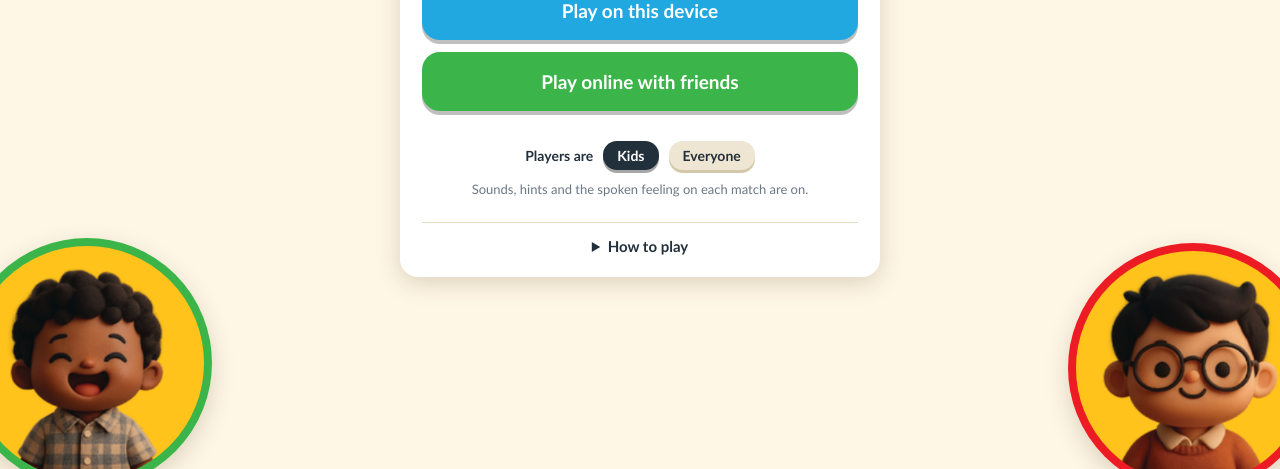
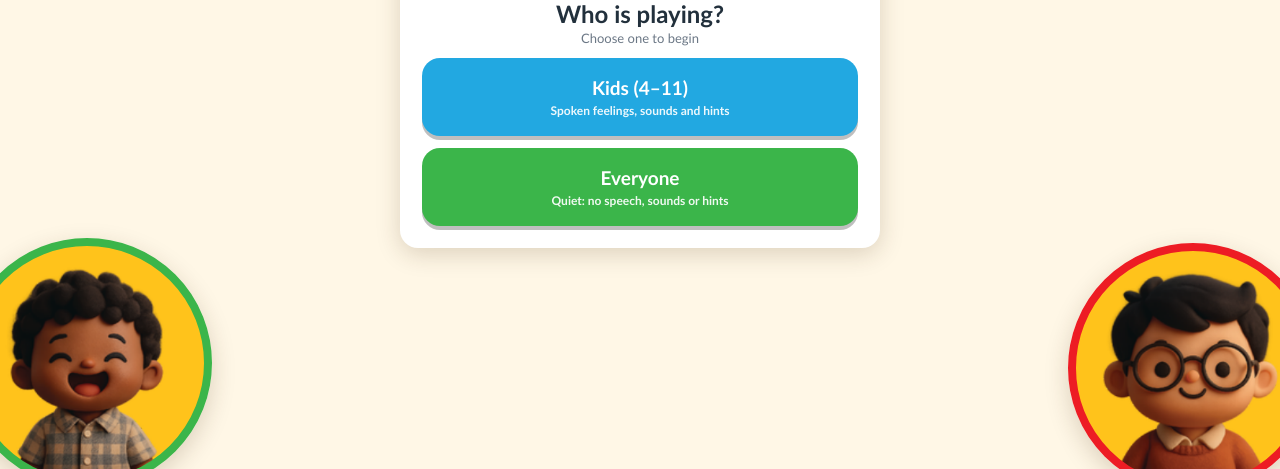
Before and after one commit to kesava-murthy2022/expresso, a plain HTML site: page index.html in a window 1280 px wide. Shown: the part 331-800 px from the top of the page. Drawn offline with Linux system fonts and the light colour scheme.

Commit message:
Ask who is playing first, with nothing pre-selected
Co-Authored-By: Claude Sonnet 5.5 <noreply@anthropic.com>

```diff
--- a/index.html
+++ b/index.html
@@ -99,6 +99,8 @@
   button.big{width:100%;font-size:19px;padding:18px 14px;margin-top:12px;border-radius:18px;background:var(--blue)}
   button.big.alt{background:var(--green)}
   button.linkbtn{background:none;box-shadow:none;color:#44515f;text-decoration:underline;font-weight:700;padding:6px 4px;font-size:14px}
+  button.big small{display:block;font-size:12px;font-weight:600;opacity:.92;margin-top:4px}
+  .modeline{text-align:center;margin-top:26px;font-size:14px;font-weight:700}
   .ageline{display:flex;align-items:center;justify-content:center;gap:10px;margin-top:30px;font-size:14px;font-weight:700}
   #ageNote{font-size:13px!important;line-height:1.4;margin-top:10px;padding:0 8px;min-height:0}
   #scHome details{margin-top:24px!important;padding-top:14px;border-top:1px solid var(--line)}
@@ -181,17 +183,21 @@
   <div class="deco d4" style="background-image:url(assets/glasses_happy.png);border-color:#ED1C24"></div>
   <div class="modal">
 
-    <div id="scHome">
+    <div id="scWho">
+      <div class="hero">EXPRESSO</div>
+      <div class="tagline">FLIP. MATCH. MOVE.</div>
+      <h2 style="text-align:center;margin:0">Who is playing?</h2>
+      <div class="small" style="text-align:center;color:#6b7785;margin-top:2px">Choose one to begin</div>
+      <button id="ageKids" class="big">Kids (4–11)<small>Spoken feelings, sounds and hints</small></button>
+      <button id="ageAll" class="big alt">Everyone<small>Quiet: no speech, sounds or hints</small></button>
+    </div>
+
+    <div id="scHome" style="display:none">
       <div class="hero">EXPRESSO</div>
       <div class="tagline">FLIP. MATCH. MOVE.</div>
       <button id="goLocal" class="big">Play on this device</button>
       <button id="goOnline" class="big alt">Play online with friends</button>
-      <div class="ageline">
-        <span>Players are</span>
-        <button id="ageKids">Kids</button>
-        <button id="ageAll">Everyone</button>
-      </div>
-      <div class="note" id="ageNote" style="min-height:0;text-align:center"></div>
+      <div class="modeline">Playing as <b id="modeName"></b> · <button class="linkbtn" id="changeMode">change</button></div>
       <details style="margin-top:8px"><summary style="font-weight:800;cursor:pointer;font-size:14px;text-align:center">How to play</summary>
       <ul>
         <li>Tiles sit face-down in the middle. Flip one on your turn.</li>
@@ -303,7 +309,8 @@ const AGE_NOTE={
   all:'Starts quiet: game sounds and hints are off. You can switch them on any time.'};
 
 /* MODE: 'local' = one shared screen, 'host' = runs an online game, 'guest' = plays on its own phone */
-let MODE='local', nPlayers=2, G=null, busy=false, ageMode='kids', sentFlip=false, lastSeat=null;
+let afterMode='Home';
+let MODE='local', nPlayers=2, G=null, busy=false, ageMode=null, sentFlip=false, lastSeat=null;
 let colourMode='auto', names=['','','',''], colours=[];
 const NET={peer:null,conns:{},hostConn:null,myCol:null,code:null,seatIdx:-1};
 let LB={seats:[],inGame:false};
@@ -393,9 +400,7 @@ function pickCol(cols,i,col,n){
 
 /* ---------- setup screen (this device) ---------- */
 function drawSetup(){
-  $('ageKids').className=ageMode==='kids'?'sel':'ghost';
-  $('ageAll').className=ageMode==='all'?'sel':'ghost';
-  $('ageNote').textContent=AGE_NOTE[ageMode];
+  $('modeName').textContent=ageMode==='kids'?'Kids':ageMode==='all'?'Everyone':'';
   $('count').innerHTML='';
   [1,2,3,4].forEach(n=>{
     const b=document.createElement('button');b.textContent=n;b.className=n===nPlayers?'sel':'ghost';
@@ -425,7 +430,8 @@ function drawSetup(){
   }
 }
 function showSection(name){
-  ['Home','Local','Online'].forEach(n=>$('sc'+n).style.display=n===name?'block':'none');
+  if(!ageMode&&name!=='Who'){afterMode=name;name='Who'}   // always ask who is playing first
+  ['Who','Home','Local','Online'].forEach(n=>$('sc'+n).style.display=n===name?'block':'none');
   netMsg('');drawSetup();
 }
 const localSeatInfo=()=>colours.slice(0,nPlayers).map((c,i)=>({col:c,name:(names[i]||'').trim()||('Player '+(i+1))}));
@@ -943,8 +949,10 @@ $('newBtn').onclick=()=>{
 };
 $('againBtn').onclick=()=>{if(MODE==='guest')return;newGame(lastSeat)};
 $('startBtn').onclick=()=>{MODE='local';$('setup').classList.add('hide');newGame()};
-$('ageKids').onclick=()=>{ageMode='kids';drawSetup()};
-$('ageAll').onclick=()=>{ageMode='all';drawSetup()};
+function pickMode(m){ageMode=m;const next=afterMode;afterMode='Home';showSection(next)}
+$('ageKids').onclick=()=>pickMode('kids');
+$('ageAll').onclick=()=>pickMode('all');
+$('changeMode').onclick=()=>{afterMode='Home';ageMode=null;showSection('Who')};
 $('goLocal').onclick=()=>showSection('Local');
 $('goOnline').onclick=()=>showSection('Online');
 $('backLocal').onclick=()=>showSection('Home');
@@ -964,7 +972,8 @@ if('serviceWorker' in navigator&&location.protocol.startsWith('http'))navigator.
 autoColours();drawSetup();
 // invite links look like ...?room=ABCD
 const inviteCode=(new URLSearchParams(location.search).get('room')||'').toUpperCase().replace(/[^A-Z]/g,'').slice(0,4);
-if(inviteCode){showSection('Online');$('joinCode').value=inviteCode;}
+if(inviteCode){$('joinCode').value=inviteCode;afterMode='Online'}   // invite links ask who is playing, then open the join screen
+showSection('Who');
 </script>
 </body>
 </html>
```
